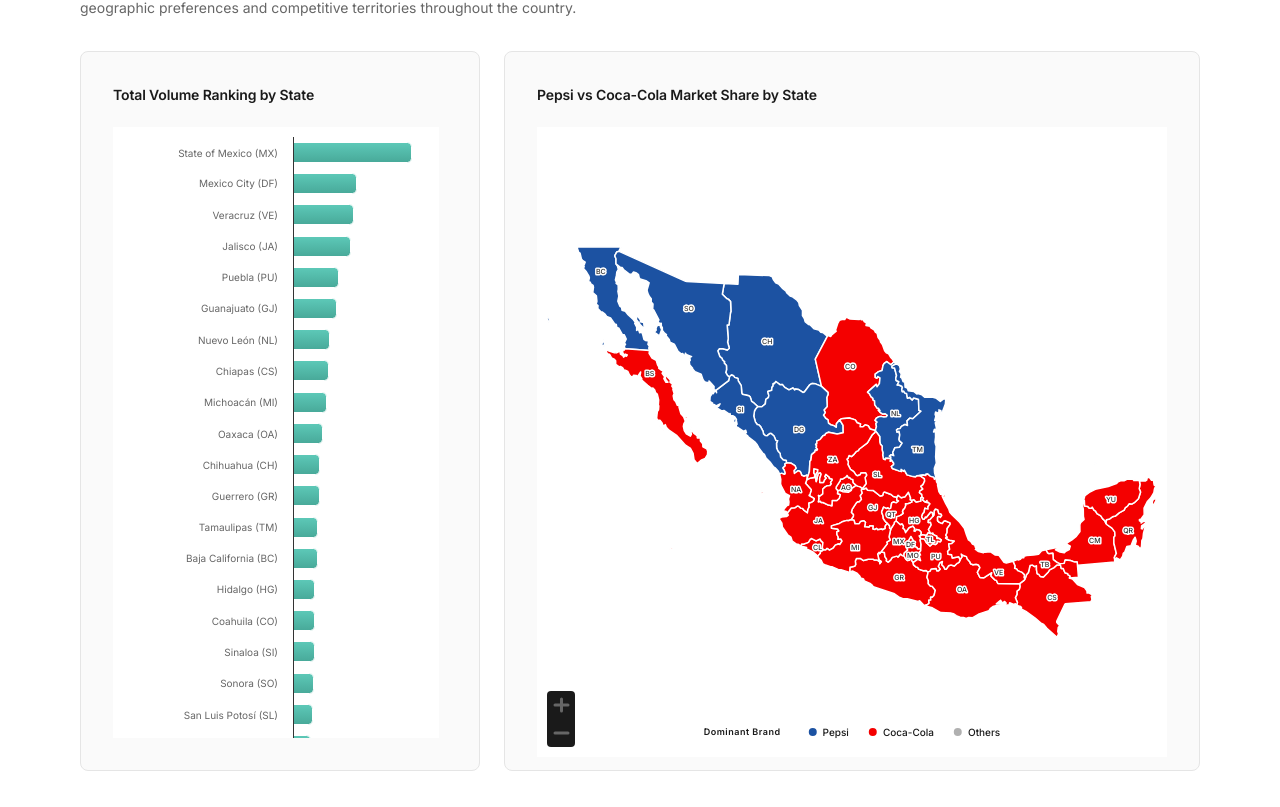
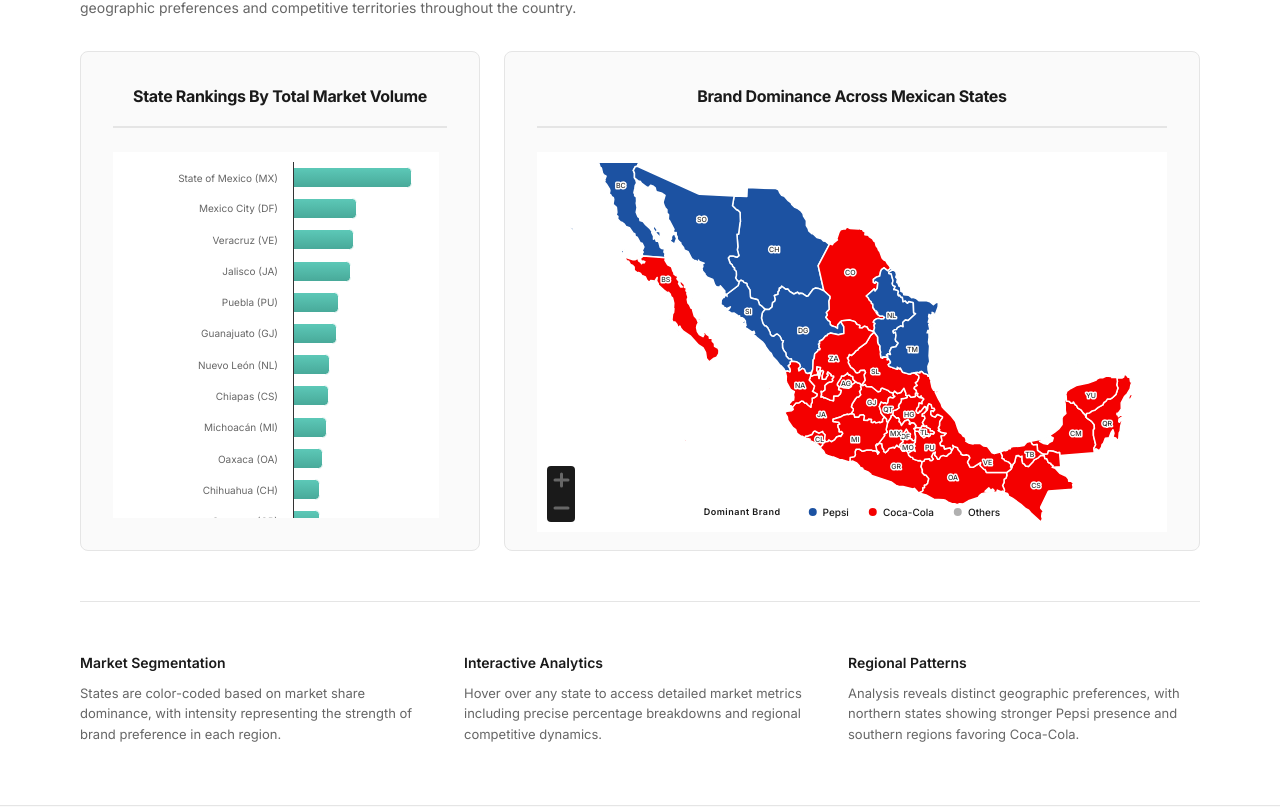
Before and after one commit to daniela2708/mex-map, a React (Vite) app: page / in a window 1280 px wide. Shown: the part 473-1280 px from the top of the page. Built offline with nearby package versions, Linux system fonts and the light colour scheme.

Commit message:
fixed size

```diff
--- /dev/null
+++ b/src/components/BrandDominanceMap.css
@@ -0,0 +1,116 @@
+/* Brand Dominance Map Container */
+.map-container {
+  position: relative;
+  border: 1px solid #e5e5e5;
+  border-radius: 8px;
+  padding: 32px;
+  background: #fafafa;
+  flex: 1;
+  height: 500px;
+  max-height: 500px;
+  display: flex;
+  flex-direction: column;
+}
+
+.map-chart-wrapper {
+  flex: 1;
+  min-height: 0;
+  display: flex;
+}
+
+.map-chart-inner {
+  flex: 1;
+  min-height: 0;
+}
+
+.map-title-bar {
+  margin-bottom: 24px;
+  text-align: center;
+  padding-bottom: 16px;
+  border-bottom: 2px solid #e5e5e5;
+}
+
+.map-title {
+  font-size: 16px;
+  font-weight: 700;
+  color: #1a1a1a;
+  margin: 0;
+  letter-spacing: -0.02em;
+  text-transform: capitalize;
+  font-family: 'Inter', -apple-system, BlinkMacSystemFont, sans-serif;
+}
+
+/* Legend */
+.legend {
+  position: absolute;
+  bottom: 20px;
+  left: 50%;
+  transform: translateX(-50%);
+  padding: 10px 16px;
+  z-index: 100;
+  display: flex;
+  align-items: center;
+  gap: 20px;
+}
+
+.legend-title {
+  font-size: 9px;
+  font-weight: 600;
+  text-transform: capitalize;
+  letter-spacing: 0.5px;
+  color: #1a1a1a;
+  margin-right: 8px;
+}
+
+.brand-label {
+  display: flex;
+  align-items: center;
+  gap: 6px;
+  font-size: 10px;
+  font-weight: 500;
+  color: #1a1a1a;
+}
+
+.brand-label:last-child {
+  margin-bottom: 0;
+}
+
+.brand-dot {
+  width: 8px;
+  height: 8px;
+  border-radius: 50%;
+  flex-shrink: 0;
+}
+
+.brand-dot.pepsi {
+  background: #1C52A2;
+}
+
+.brand-dot.coke {
+  background: #F40000;
+}
+
+.brand-dot.others {
+  background: #B0B0B0;
+}
+
+@media (max-width: 768px) {
+  .map-container {
+    padding: 20px;
+  }
+
+  .legend {
+    bottom: 12px;
+    padding: 8px 12px;
+    gap: 12px;
+  }
+
+  .brand-label {
+    font-size: 9px;
+  }
+
+  .legend-title {
+    font-size: 8px;
+    margin-right: 4px;
+  }
+}
--- /dev/null
+++ b/src/components/BrandDominanceMap.tsx
@@ -0,0 +1,47 @@
+import React from 'react';
+import Highcharts from 'highcharts';
+import HighchartsReact from 'highcharts-react-official';
+import './BrandDominanceMap.css';
+
+interface BrandDominanceMapProps {
+  mapOptions: Highcharts.Options;
+}
+
+export const BrandDominanceMap: React.FC<BrandDominanceMapProps> = ({ mapOptions }) => {
+  return (
+    <div className="map-container">
+      <div className="map-title-bar">
+        <h3 className="map-title">Brand Dominance Across Mexican States</h3>
+      </div>
+
+      <div className="map-chart-wrapper">
+        <div className="map-chart-inner">
+          <HighchartsReact
+            highcharts={Highcharts}
+            constructorType={'mapChart'}
+            options={mapOptions}
+          />
+        </div>
+      </div>
+
+      {/* Legend */}
+      <div className="legend">
+        <div className="legend-title">Dominant Brand</div>
+        <div className="brand-label pepsi-label">
+          <span className="brand-dot pepsi"></span>
+          <span>Pepsi</span>
+        </div>
+
+        <div className="brand-label coke-label">
+          <span className="brand-dot coke"></span>
+          <span>Coca-Cola</span>
+        </div>
+
+        <div className="brand-label others-label">
+          <span className="brand-dot others"></span>
+          <span>Others</span>
+        </div>
+      </div>
+    </div>
+  );
+};
--- a/src/components/MapSection.css
+++ b/src/components/MapSection.css
@@ -1,7 +1,9 @@
+/* Main Section Container Styles */
 .map-section {
   margin-top: 0;
 }
 
+/* Header Section */
 .map-header {
   margin-bottom: 32px;
   padding-bottom: 40px;
@@ -44,6 +46,7 @@
   margin-bottom: 0;
 }
 
+/* Intro Section */
 .map-intro {
   margin-bottom: 32px;
 }
@@ -69,93 +72,14 @@
   font-family: 'Inter', -apple-system, BlinkMacSystemFont, sans-serif;
 }
 
+/* Charts Grid Layout - Main Container */
 .charts-grid {
   display: flex;
   gap: 24px;
   align-items: stretch;
-  --panel-height: 720px;
 }
 
-.ranking-container {
-  position: relative;
-  border: 1px solid #e5e5e5;
-  border-radius: 8px;
-  padding: 32px;
-  background: #fafafa;
-  width: 400px;
-  flex-shrink: 0;
-  display: flex;
-  flex-direction: column;
-  height: var(--panel-height);
-}
-
-.ranking-chart-wrapper {
-  flex: 1;
-  min-height: 0;
-  position: relative;
-  overflow-y: auto;
-  overflow-x: hidden;
-  max-height: 100%;
-}
-
-.ranking-chart-inner {
-  width: 100%;
-  padding-right: 8px;
-}
-
-.ranking-chart-wrapper::-webkit-scrollbar {
-  width: 8px;
-}
-
-.ranking-chart-wrapper::-webkit-scrollbar-track {
-  background: #f1f1f1;
-  border-radius: 4px;
-}
-
-.ranking-chart-wrapper::-webkit-scrollbar-thumb {
-  background: #888;
-  border-radius: 4px;
-}
-
-.ranking-chart-wrapper::-webkit-scrollbar-thumb:hover {
-  background: #555;
-}
-
-.map-container {
-  position: relative;
-  border: 1px solid #e5e5e5;
-  border-radius: 8px;
-  padding: 32px;
-  background: #fafafa;
-  flex: 1;
-  height: var(--panel-height);
-  display: flex;
-  flex-direction: column;
-}
-
-.map-chart-wrapper {
-  flex: 1;
-  min-height: 0;
-  display: flex;
-}
-
-.map-chart-inner {
-  flex: 1;
-  min-height: 0;
-}
-
-.map-title-bar {
-  margin-bottom: 20px;
-}
-
-.map-title {
-  font-size: 14px;
-  font-weight: 600;
-  color: #1a1a1a;
-  margin: 0;
-  letter-spacing: -0.01em;
-}
-
+/* Loading State */
 .loading {
   text-align: center;
   padding: 100px;
@@ -163,96 +87,9 @@
   font-size: 14px;
 }
 
-/* Legend */
-.legend {
-  position: absolute;
-  bottom: 20px;
-  left: 50%;
-  transform: translateX(-50%);
-  padding: 10px 16px;
-  z-index: 100;
-  display: flex;
-  align-items: center;
-  gap: 20px;
-}
-
-.legend-title {
-  font-size: 9px;
-  font-weight: 600;
-  text-transform: capitalize;
-  letter-spacing: 0.5px;
-  color: #1a1a1a;
-  margin-right: 8px;
-}
-
-.brand-label {
-  display: flex;
-  align-items: center;
-  gap: 6px;
-  font-size: 10px;
-  font-weight: 500;
-  color: #1a1a1a;
-}
-
-.brand-label:last-child {
-  margin-bottom: 0;
-}
-
-.brand-dot {
-  width: 8px;
-  height: 8px;
-  border-radius: 50%;
-  flex-shrink: 0;
-}
-
-.brand-dot.pepsi {
-  background: #1C52A2;
-}
-
-.brand-dot.coke {
-  background: #F40000;
-}
-
-.brand-dot.others {
-  background: #B0B0B0;
-}
-
+/* Responsive Design */
 @media (max-width: 1024px) {
   .charts-grid {
     flex-direction: column;
-    --panel-height: 600px;
-  }
-
-  .ranking-container {
-    order: 2;
-    width: 100%;
-    height: auto;
-  }
-
-  .map-container {
-    order: 1;
-    height: var(--panel-height);
   }
 }
-
-@media (max-width: 768px) {
-  .map-container,
-  .ranking-container {
-    padding: 20px;
-  }
-
-  .legend {
-    bottom: 12px;
-    padding: 8px 12px;
-    gap: 12px;
-  }
-
-  .brand-label {
-    font-size: 9px;
-  }
-
-  .legend-title {
-    font-size: 8px;
-    margin-right: 4px;
-  }
-}
--- a/src/components/MapSection.tsx
+++ b/src/components/MapSection.tsx
@@ -1,18 +1,16 @@
 import React, { useEffect, useState } from 'react';
 import Highcharts from 'highcharts';
-import HighchartsReact from 'highcharts-react-official';
+import HighchartsMapModule from 'highcharts/modules/map.js';
+import { BrandDominanceMap } from './BrandDominanceMap';
+import { StateRankingsChart } from './StateRankingsChart';
 import './MapSection.css';
 
-// Import and initialize Highcharts Map module
+// Initialize Highcharts Map module
 console.log('🔍 DEBUG: Before importing map module');
 console.log('🔍 DEBUG: Highcharts object:', Highcharts);
-
-import HighchartsMapModule from 'highcharts/modules/map.js';
-
 console.log('🔍 DEBUG: HighchartsMapModule imported:', HighchartsMapModule);
 console.log('🔍 DEBUG: Type of HighchartsMapModule:', typeof HighchartsMapModule);
 
-// Initialize map module
 try {
   (HighchartsMapModule as any)(Highcharts);
   console.log('🔍 DEBUG: Map module initialized');
@@ -98,7 +96,7 @@ export const MapSection: React.FC = () => {
           chart: {
             map: topology as any,
             backgroundColor: '#ffffff',
-            height: '100%',
+            height: 380,
             spacing: [10, 10, 10, 10]
           },
           credits: {
@@ -284,7 +282,7 @@ export const MapSection: React.FC = () => {
         setMapOptions(options);
         console.log('✅ DEBUG: Map options set successfully');
 
-        const rankingChartHeight = Math.max(rankingData.length * 32, 720);
+        const rankingChartHeight = Math.max(rankingData.length * 32, 500);
 
         const rankingChartOptions: Highcharts.Options = {
           chart: {
@@ -504,58 +502,10 @@ export const MapSection: React.FC = () => {
 
       <div className="charts-grid">
         {/* Ranking Chart */}
-        <div className="ranking-container">
-          <div className="map-title-bar">
-            <h3 className="map-title">Total Volume Ranking by State</h3>
-          </div>
-
-          {rankingOptions && (
-            <div className="ranking-chart-wrapper">
-              <div className="ranking-chart-inner">
-                <HighchartsReact
-                  highcharts={Highcharts}
-                  options={rankingOptions}
-                />
-              </div>
-            </div>
-          )}
-        </div>
+        {rankingOptions && <StateRankingsChart rankingOptions={rankingOptions} />}
 
         {/* Map Chart */}
-        <div className="map-container">
-          <div className="map-title-bar">
-            <h3 className="map-title">Pepsi vs Coca-Cola Market Share by State</h3>
-          </div>
-
-          <div className="map-chart-wrapper">
-            <div className="map-chart-inner">
-              <HighchartsReact
-                highcharts={Highcharts}
-                constructorType={'mapChart'}
-                options={mapOptions}
-              />
-            </div>
-          </div>
-
-          {/* Legend */}
-          <div className="legend">
-            <div className="legend-title">Dominant Brand</div>
-            <div className="brand-label pepsi-label">
-              <span className="brand-dot pepsi"></span>
-              <span>Pepsi</span>
-            </div>
-
-            <div className="brand-label coke-label">
-              <span className="brand-dot coke"></span>
-              <span>Coca-Cola</span>
-            </div>
-
-            <div className="brand-label others-label">
-              <span className="brand-dot others"></span>
-              <span>Others</span>
-            </div>
-          </div>
-        </div>
+        {mapOptions && <BrandDominanceMap mapOptions={mapOptions} />}
       </div>
     </section>
   );
--- /dev/null
+++ b/src/components/StateRankingsChart.css
@@ -0,0 +1,75 @@
+/* State Rankings Chart Container */
+.ranking-container {
+  position: relative;
+  border: 1px solid #e5e5e5;
+  border-radius: 8px;
+  padding: 32px;
+  background: #fafafa;
+  width: 400px;
+  flex-shrink: 0;
+  display: flex;
+  flex-direction: column;
+  height: 500px;
+}
+
+.ranking-title-bar {
+  margin-bottom: 24px;
+  text-align: center;
+  padding-bottom: 16px;
+  border-bottom: 2px solid #e5e5e5;
+}
+
+.ranking-title {
+  font-size: 16px;
+  font-weight: 700;
+  color: #1a1a1a;
+  margin: 0;
+  letter-spacing: -0.02em;
+  text-transform: capitalize;
+  font-family: 'Inter', -apple-system, BlinkMacSystemFont, sans-serif;
+}
+
+.ranking-chart-wrapper {
+  flex: 1;
+  min-height: 0;
+  position: relative;
+  overflow-y: auto;
+  overflow-x: hidden;
+  max-height: 100%;
+}
+
+.ranking-chart-inner {
+  width: 100%;
+  padding-right: 8px;
+}
+
+.ranking-chart-wrapper::-webkit-scrollbar {
+  width: 8px;
+}
+
+.ranking-chart-wrapper::-webkit-scrollbar-track {
+  background: #f1f1f1;
+  border-radius: 4px;
+}
+
+.ranking-chart-wrapper::-webkit-scrollbar-thumb {
+  background: #888;
+  border-radius: 4px;
+}
+
+.ranking-chart-wrapper::-webkit-scrollbar-thumb:hover {
+  background: #555;
+}
+
+@media (max-width: 1024px) {
+  .ranking-container {
+    width: 100%;
+    height: auto;
+  }
+}
+
+@media (max-width: 768px) {
+  .ranking-container {
+    padding: 20px;
+  }
+}
--- /dev/null
+++ b/src/components/StateRankingsChart.tsx
@@ -0,0 +1,27 @@
+import React from 'react';
+import Highcharts from 'highcharts';
+import HighchartsReact from 'highcharts-react-official';
+import './StateRankingsChart.css';
+
+interface StateRankingsChartProps {
+  rankingOptions: Highcharts.Options;
+}
+
+export const StateRankingsChart: React.FC<StateRankingsChartProps> = ({ rankingOptions }) => {
+  return (
+    <div className="ranking-container">
+      <div className="ranking-title-bar">
+        <h3 className="ranking-title">State Rankings by Total Market Volume</h3>
+      </div>
+
+      <div className="ranking-chart-wrapper">
+        <div className="ranking-chart-inner">
+          <HighchartsReact
+            highcharts={Highcharts}
+            options={rankingOptions}
+          />
+        </div>
+      </div>
+    </div>
+  );
+};
```
